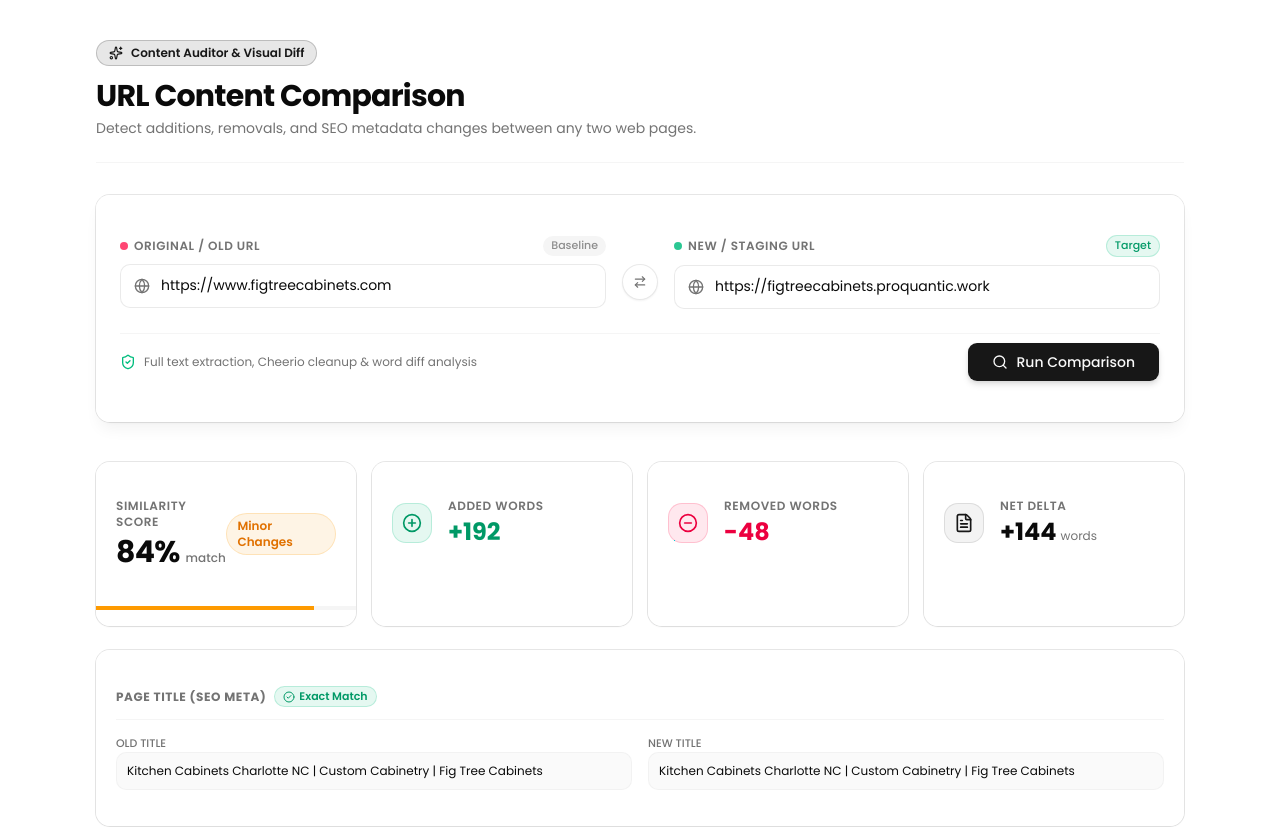
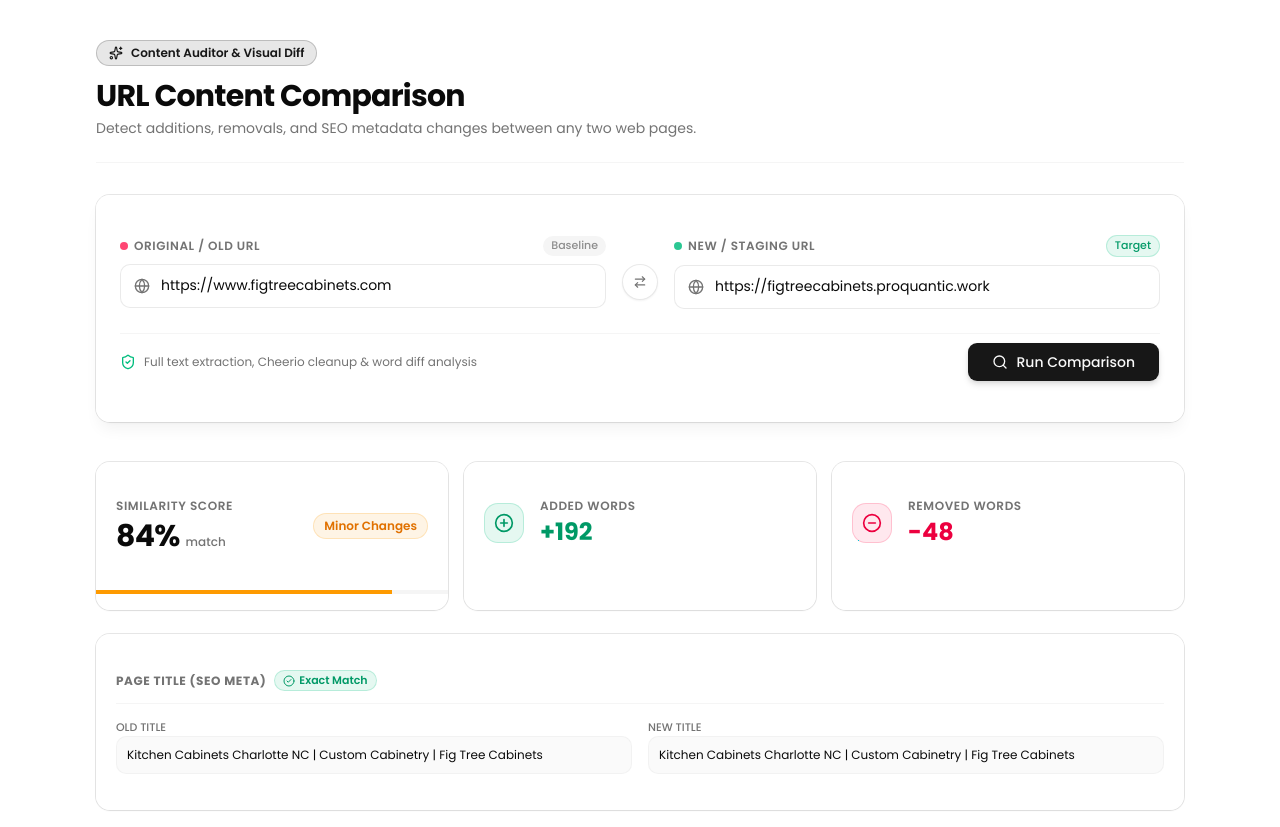
Before and after one commit to KRISH826/content-url-checker, a Next.js app in the folder url-app/: page / in a window 1280 px wide. Shown: the top 827 px of the page. Built offline with nearby package versions, Linux system fonts and the light colour scheme.

Commit message:
feat: add InputCard, ComparePage, and DiffResult components for URL comparison UI

```diff
--- a/url-app/components/common/ComparePage.tsx
+++ b/url-app/components/common/ComparePage.tsx
@@ -39,7 +39,7 @@ const ComparePage = () => {
     return (
         <div className="min-h-screen bg-background text-foreground transition-colors selection:bg-primary/10">
             {/* Background Decorative Glow */}
-      <div className="absolute top-0 inset-x-0 h-96 bg-gradient-to-b from-primary/5 via-transparent to-transparent pointer-events-none -z-10" />
+            <div className="absolute top-0 inset-x-0 h-96 bg-linear-to-b from-primary/5 via-transparent to-transparent pointer-events-none -z-10" />
 
             <main className="max-w-6xl mx-auto px-4 sm:px-6 lg:px-8 py-10 space-y-8">
                 {/* Page Hero Header */}
--- a/url-app/components/common/DiffResult.tsx
+++ b/url-app/components/common/DiffResult.tsx
@@ -6,16 +6,13 @@ import { Button } from "@/components/ui/button";
 import {
     CheckCircle2,
     AlertTriangle,
-    FileText,
     Columns,
     AlignLeft,
-    ArrowUpRight,
     PlusCircle,
     MinusCircle,
     Copy,
     Check,
     TrendingUp,
-    Percent,
 } from "lucide-react";
 
 export interface DiffPart {
@@ -129,8 +126,8 @@ const DiffResult: React.FC<DiffResultProps> = ({ data = mockDefaultData }) => {
 
     return (
         <div className="space-y-6">
-            {/* 1. Summary Cards Header */}
-            <div className="grid grid-cols-1 md:grid-cols-4 gap-4">
+            {/* 1. Summary Cards Header (3 Grid Layout) */}
+            <div className="grid grid-cols-1 md:grid-cols-3 gap-4">
                 {/* Similarity Score Card */}
                 <Card className="border-border/60 bg-card/90 shadow-xs relative overflow-hidden">
                     <CardContent className="p-5 flex items-center justify-between">
@@ -191,25 +188,6 @@ const DiffResult: React.FC<DiffResultProps> = ({ data = mockDefaultData }) => {
                             </p>
                             <p className="text-2xl font-bold text-rose-600 dark:text-rose-400">
                                 -{diff.removeWords.toLocaleString()}
-                            </p>
-                        </div>
-                    </CardContent>
-                </Card>
-
-                {/* Content Status Card */}
-                <Card className="border-border/60 bg-card/90 shadow-xs">
-                    <CardContent className="p-5 flex items-center gap-4">
-                        <div className="size-10 rounded-xl bg-primary/5 border border-primary/10 flex items-center justify-center shrink-0">
-                            <FileText className="size-5 text-primary" />
-                        </div>
-                        <div className="space-y-0.5">
-                            <p className="text-xs font-semibold uppercase tracking-wider text-muted-foreground">
-                                Net Delta
-                            </p>
-                            <p className="text-2xl font-bold">
-                                {diff.addWords - diff.removeWords >= 0 ? "+" : ""}
-                                {(diff.addWords - diff.removeWords).toLocaleString()}
-                                <span className="text-xs font-normal text-muted-foreground ml-1">words</span>
                             </p>
                         </div>
                     </CardContent>
@@ -340,7 +318,7 @@ const DiffResult: React.FC<DiffResultProps> = ({ data = mockDefaultData }) => {
                                     return (
                                         <mark
                                             key={index}
-                                            className="bg-emerald-500/15 text-emerald-900 dark:text-emerald-200 border-b-2 border-emerald-500/40 px-1 py-0.5 rounded-xs font-medium decoration-clone"
+                                            className="bg-emerald-500/15 text-emerald-900 dark:text-emerald-200 border-b-2 border-emerald-500/40 px-1 py-0.5 rounded-xs font-medium box-decoration-clone"
                                         >
                                             {part.value}
                                         </mark>
@@ -350,7 +328,7 @@ const DiffResult: React.FC<DiffResultProps> = ({ data = mockDefaultData }) => {
                                     return (
                                         <del
                                             key={index}
-                                            className="bg-rose-500/15 text-rose-800 dark:text-rose-300 line-through decoration-rose-500/60 px-1 py-0.5 rounded-xs font-normal decoration-clone opacity-80"
+                                            className="bg-rose-500/15 text-rose-800 dark:text-rose-300 line-through decoration-rose-500/60 px-1 py-0.5 rounded-xs font-normal box-decoration-clone opacity-80"
                                         >
                                             {part.value}
                                         </del>
@@ -405,7 +383,7 @@ const DiffResult: React.FC<DiffResultProps> = ({ data = mockDefaultData }) => {
                                         {newUrl}
                                     </span>
                                 </div>
-                                <div className="text-sm leading-relaxed p-5 rounded-xl bg-muted/20 border border-border/50 min-h-[300px] select-text whitespace-pre-wrap">
+                                <div className="text-sm leading-relaxed p-5 rounded-xl bg-muted/20 border border-border/50 min-h-75 select-text whitespace-pre-wrap">
                                     {diff.parts
                                         .filter((part) => !part.removed)
                                         .map((part, index) => {
@@ -413,7 +391,7 @@ const DiffResult: React.FC<DiffResultProps> = ({ data = mockDefaultData }) => {
                                                 return (
                                                     <mark
                                                         key={index}
-                                                        className="bg-emerald-500/15 text-emerald-900 dark:text-emerald-200 border-b-2 border-emerald-500/40 px-1 py-0.5 rounded-xs font-medium decoration-clone"
+                                                        className="bg-emerald-500/15 text-emerald-900 dark:text-emerald-200 border-b-2 border-emerald-500/40 px-1 py-0.5 rounded-xs font-medium box-decoration-clone"
                                                     >
                                                         {part.value}
                                                     </mark>
--- a/url-app/components/common/InputCard.tsx
+++ b/url-app/components/common/InputCard.tsx
@@ -8,8 +8,6 @@ import {
     Globe,
     ArrowRightLeft,
     Search,
-  Sparkles,
-  ExternalLink,
     ShieldCheck,
 } from "lucide-react";
 
```
Lines whose indentation alone changed are shown as unchanged.
